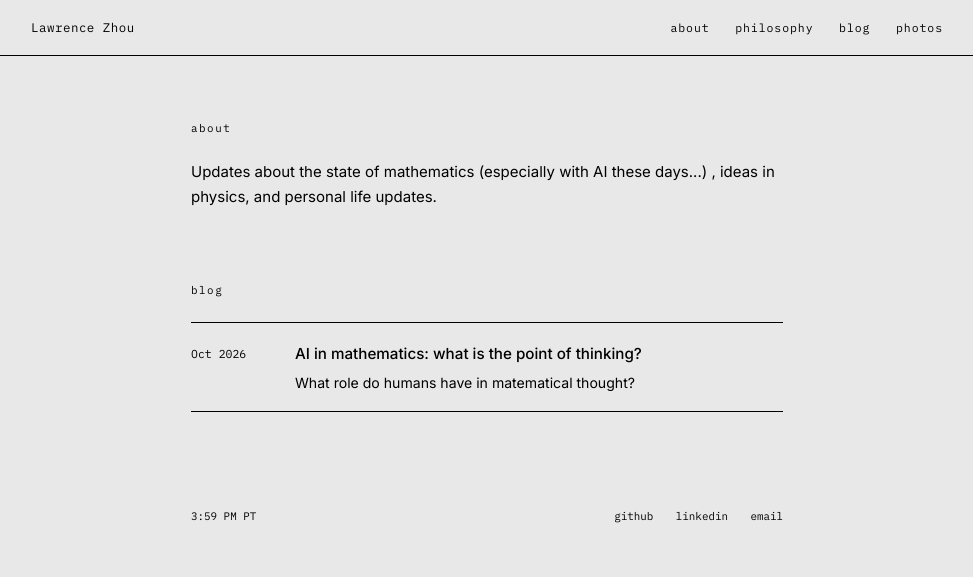
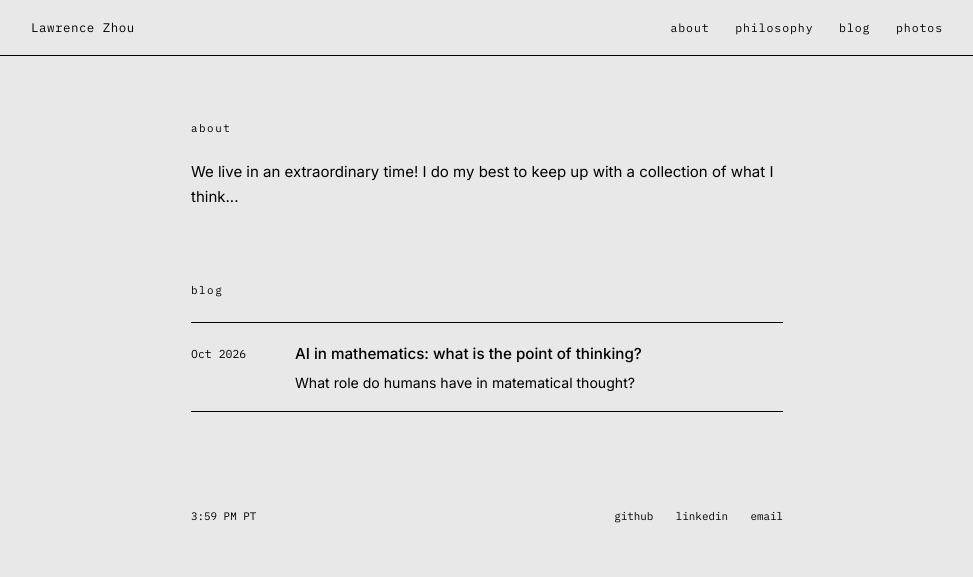
Before and after one commit to lorizhou1/lorizhou1.github.io, a plain HTML site: page blog.html in a window 1280 px wide. Shown: the whole page, without its empty margins (153-1126 px from the left). Drawn offline with Linux system fonts and the light colour scheme.

Commit message:
Update blog description text

```diff
--- a/blog.html
+++ b/blog.html
@@ -29,7 +29,7 @@
     <section class="reveal">
       <div class="label"><span>about</span></div>
       <div class="prose">
-        <p>Updates about the state of mathematics (especially with AI these days...) , ideas in physics, and personal life updates.</p>
+        <p>We live in an extraordinary time! I do my best to keep up with a collection of what I think... </p>
       </div>
     </section>
     <section class="reveal">
```
